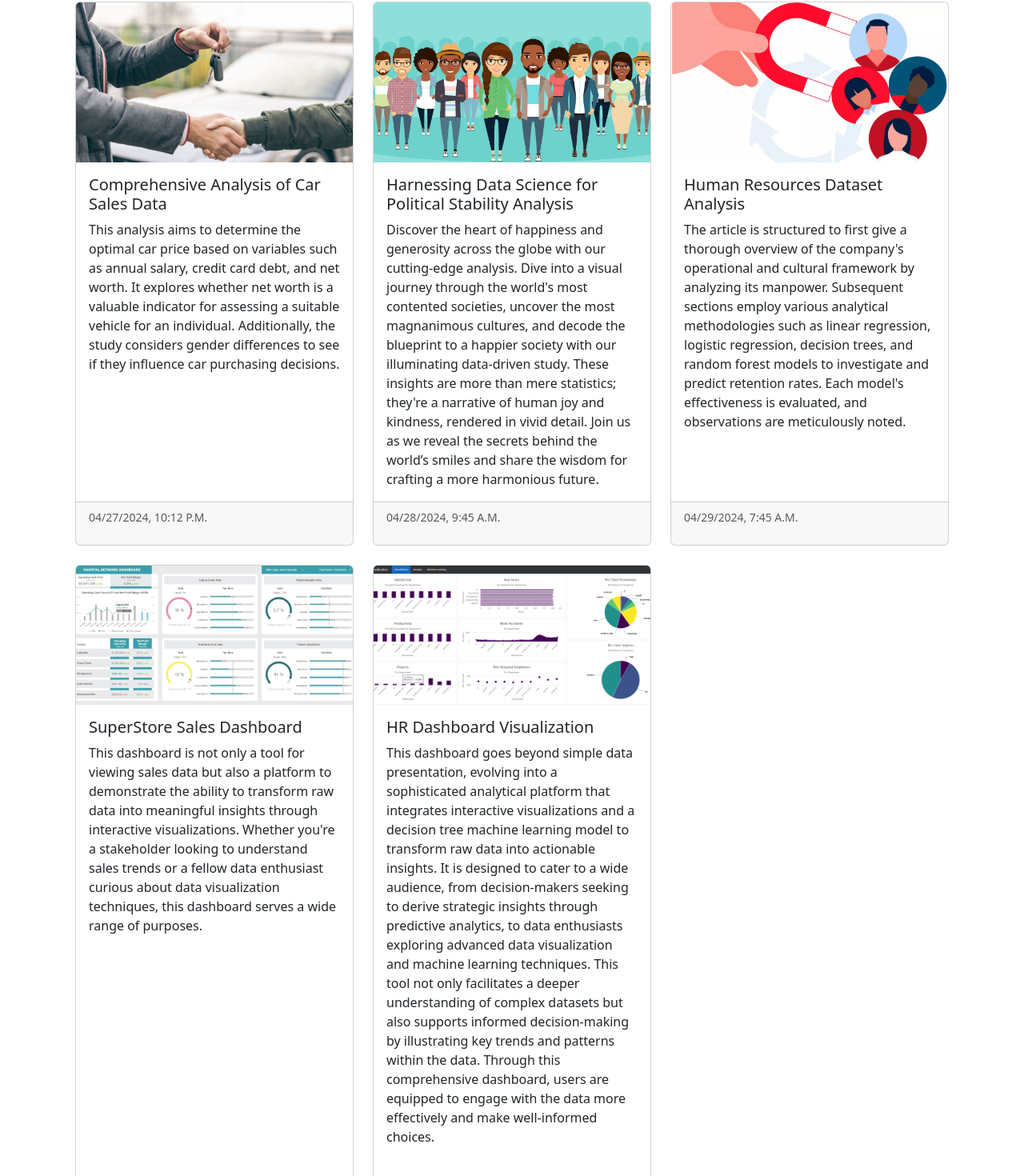
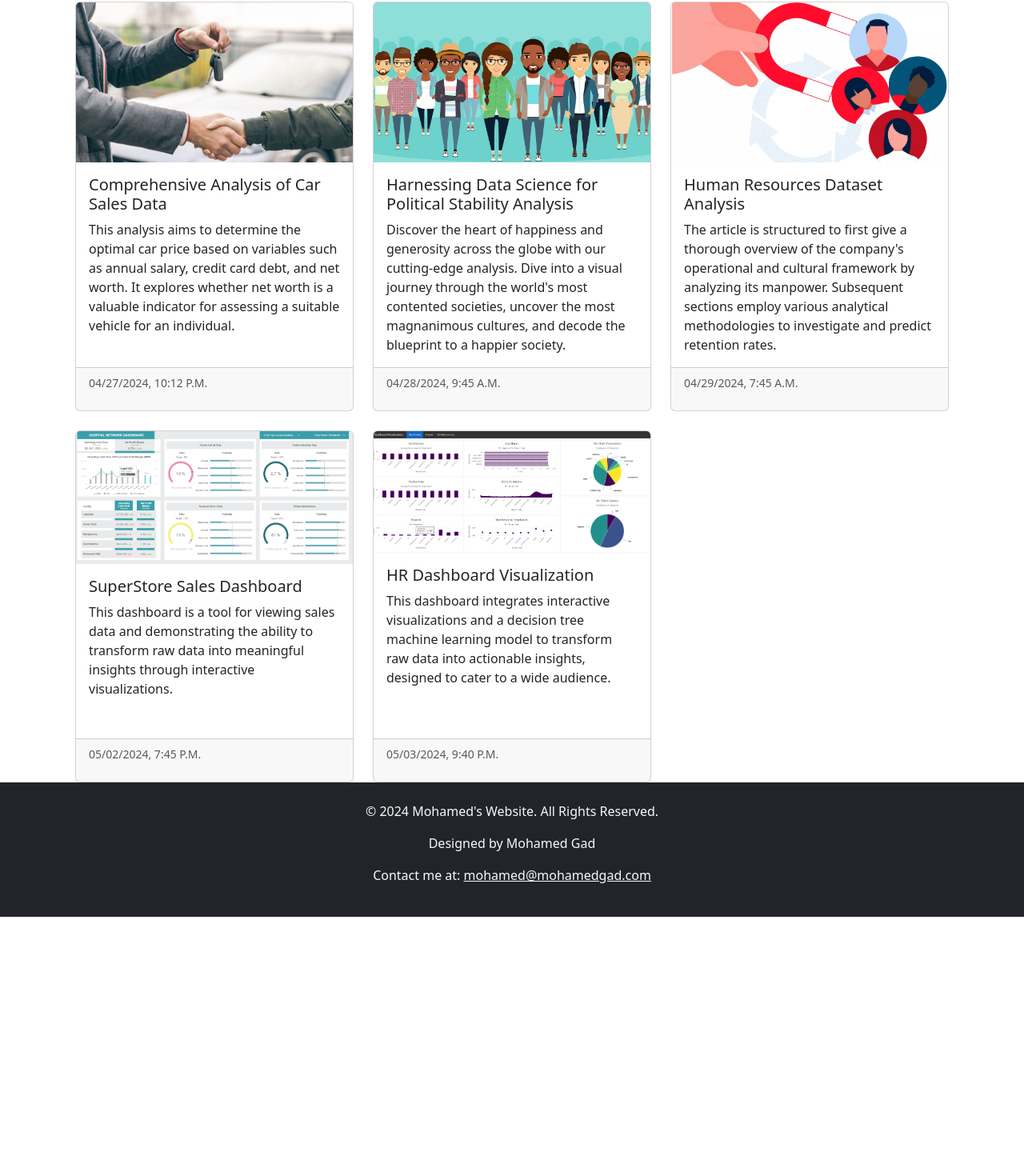
Before and after one commit to OldAlexhub/mohamedgad, a React (Create React App) app: page /articles in a window 1280 px wide. Shown: the part 134-1604 px from the top of the page at 80% size. After the commit the page ends 1280 px from the top, so only its background shows below. Built offline with nearby package versions, Linux system fonts and the light colour scheme.

Commit message:
testing something new

```diff
--- a/package.json
+++ b/package.json
@@ -13,6 +13,7 @@
     "react-bootstrap": "^2.10.1",
     "react-chartjs-2": "^5.2.0",
     "react-dom": "^18.2.0",
+    "react-helmet": "^6.1.0",
     "react-latex-next": "^2.2.0",
     "react-scripts": "5.0.1"
   },
--- a/src/routes/Articles.jsx
+++ b/src/routes/Articles.jsx
@@ -1,165 +1,98 @@
 import React from "react";
+import { Helmet } from "react-helmet";
+import { Container, Row, Col, Card } from "react-bootstrap";
+import { Link } from "react-router-dom";
 import Sales from "../images/sales.jpg";
 import SOC from "../images/soc.jpg";
 import Reten from "../images/reten.png";
 import Dash from "../images/dash.png";
 import HR from "../images/hr.png";
-import Card from "react-bootstrap/Card";
-import { Link } from "react-router-dom";
 import "bootstrap/dist/css/bootstrap.min.css";
-import { Container, Row, Col } from "react-bootstrap";
 
 const Articles = () => {
+  const articles = [
+    {
+      id: "carsales",
+      title: "Comprehensive Analysis of Car Sales Data",
+      description:
+        "This analysis aims to determine the optimal car price based on variables such as annual salary, credit card debt, and net worth. It explores whether net worth is a valuable indicator for assessing a suitable vehicle for an individual.",
+      imageUrl: Sales,
+      path: "/carsales",
+      date: "04/27/2024, 10:12 P.M.",
+    },
+    {
+      id: "politicsone",
+      title: "Harnessing Data Science for Political Stability Analysis",
+      description:
+        "Discover the heart of happiness and generosity across the globe with our cutting-edge analysis. Dive into a visual journey through the world's most contented societies, uncover the most magnanimous cultures, and decode the blueprint to a happier society.",
+      imageUrl: SOC,
+      path: "/politicsone",
+      date: "04/28/2024, 9:45 A.M.",
+    },
+    {
+      id: "humanresource",
+      title: "Human Resources Dataset Analysis",
+      description:
+        "The article is structured to first give a thorough overview of the company's operational and cultural framework by analyzing its manpower. Subsequent sections employ various analytical methodologies to investigate and predict retention rates.",
+      imageUrl: Reten,
+      path: "/humanresource",
+      date: "04/29/2024, 7:45 A.M.",
+    },
+    {
+      id: "interactive",
+      title: "SuperStore Sales Dashboard",
+      description:
+        "This dashboard is a tool for viewing sales data and demonstrating the ability to transform raw data into meaningful insights through interactive visualizations.",
+      imageUrl: Dash,
+      path: "/interactive",
+      date: "05/02/2024, 7:45 P.M.",
+    },
+    {
+      id: "hrinteractive",
+      title: "HR Dashboard Visualization",
+      description:
+        "This dashboard integrates interactive visualizations and a decision tree machine learning model to transform raw data into actionable insights, designed to cater to a wide audience.",
+      imageUrl: HR,
+      path: "/hrinteractive",
+      date: "05/03/2024, 9:40 P.M.",
+    },
+  ];
+
   return (
     <Container className="mt-4">
+      <Helmet>
+        <title>Articles</title>
+
+        <meta property="og:type" content="website" />
+        <meta property="og:url" content={window.location.href} />
+        <meta property="og:image" content={articles[0].imageUrl} />
+        <meta property="og:title" content={articles[0].title} />
+        <meta property="og:description" content={articles[0].description} />
+      </Helmet>
       <h1 style={{ textAlign: "center" }}>Articles</h1>
       <Row className="g-4">
-        <Col md={6} lg={4}>
-          <Link to={`/carsales`} className="text-decoration-none">
+        {articles.map((article) => (
+          <Col key={article.id} md={6} lg={4}>
+            <Link to={article.path} className="text-decoration-none">
               <Card>
                 <Card.Img
                   variant="top"
-                src={Sales}
-                alt="Sales prediction insights"
+                  src={article.imageUrl}
+                  alt={article.title + " insights"}
                 />
                 <Card.Body>
-                <Card.Title className="text-dark">
-                  Comprehensive Analysis of Car Sales Data
-                </Card.Title>
-
-                <Card.Text>
-                  This analysis aims to determine the optimal car price based on
-                  variables such as annual salary, credit card debt, and net
-                  worth. It explores whether net worth is a valuable indicator
-                  for assessing a suitable vehicle for an individual.
-                  Additionally, the study considers gender differences to see if
-                  they influence car purchasing decisions.
-                </Card.Text>
+                  <Card.Title className="text-dark">{article.title}</Card.Title>
+                  <Card.Text>{article.description}</Card.Text>
                 </Card.Body>
                 <Card.Footer>
                   <small className="text-muted">
-                  <p>04/27/2024, 10:12 P.M.</p>
+                    <p>{article.date}</p>
                   </small>
                 </Card.Footer>
               </Card>
             </Link>
           </Col>
-        <br />
-        <Col md={6} lg={4}>
-          <Link to={`/politicsone`} className="text-decoration-none">
-            <Card>
-              <Card.Img variant="top" src={SOC} alt="Home sales insights" />
-              <Card.Body>
-                <Card.Title className="text-dark">
-                  Harnessing Data Science for Political Stability Analysis
-                </Card.Title>
-                <Card.Text>
-                  Discover the heart of happiness and generosity across the
-                  globe with our cutting-edge analysis. Dive into a visual
-                  journey through the world's most contented societies, uncover
-                  the most magnanimous cultures, and decode the blueprint to a
-                  happier society with our illuminating data-driven study. These
-                  insights are more than mere statistics; they're a narrative of
-                  human joy and kindness, rendered in vivid detail. Join us as
-                  we reveal the secrets behind the world’s smiles and share the
-                  wisdom for crafting a more harmonious future.
-                </Card.Text>
-              </Card.Body>
-              <Card.Footer>
-                <small className="text-muted">
-                  <p>04/28/2024, 9:45 A.M.</p>
-                </small>
-              </Card.Footer>
-            </Card>
-          </Link>
-        </Col>
-        <br />
-        <Col md={6} lg={4}>
-          <Link to={`/humanresource`} className="text-decoration-none">
-            <Card>
-              <Card.Img variant="top" src={Reten} alt="Home sales insights" />
-              <Card.Body>
-                <Card.Title className="text-dark">
-                  Human Resources Dataset Analysis{" "}
-                </Card.Title>
-                <Card.Text>
-                  The article is structured to first give a thorough overview of
-                  the company's operational and cultural framework by analyzing
-                  its manpower. Subsequent sections employ various analytical
-                  methodologies such as linear regression, logistic regression,
-                  decision trees, and random forest models to investigate and
-                  predict retention rates. Each model's effectiveness is
-                  evaluated, and observations are meticulously noted.
-                </Card.Text>
-              </Card.Body>
-              <Card.Footer>
-                <small className="text-muted">
-                  <p>04/29/2024, 7:45 A.M.</p>
-                </small>
-              </Card.Footer>
-            </Card>
-          </Link>
-        </Col>
-        <br />
-        <Col md={6} lg={4}>
-          <Link to={`/interactive`} className="text-decoration-none">
-            <Card>
-              <Card.Img variant="top" src={Dash} alt="Home sales insights" />
-              <Card.Body>
-                <Card.Title className="text-dark">
-                  SuperStore Sales Dashboard{" "}
-                </Card.Title>
-                <Card.Text>
-                  This dashboard is not only a tool for viewing sales data but
-                  also a platform to demonstrate the ability to transform raw
-                  data into meaningful insights through interactive
-                  visualizations. Whether you're a stakeholder looking to
-                  understand sales trends or a fellow data enthusiast curious
-                  about data visualization techniques, this dashboard serves a
-                  wide range of purposes.
-                </Card.Text>
-              </Card.Body>
-              <Card.Footer>
-                <small className="text-muted">
-                  <p>05/02/2024, 7:45 P.M.</p>
-                </small>
-              </Card.Footer>
-            </Card>
-          </Link>
-        </Col>
-        <br />
-        <Col md={6} lg={4}>
-          <Link to={`/hrinteractive`} className="text-decoration-none">
-            <Card>
-              <Card.Img variant="top" src={HR} alt="Home sales insights" />
-              <Card.Body>
-                <Card.Title className="text-dark">
-                  HR Dashboard Visualization{" "}
-                </Card.Title>
-                <Card.Text>
-                  This dashboard goes beyond simple data presentation, evolving
-                  into a sophisticated analytical platform that integrates
-                  interactive visualizations and a decision tree machine
-                  learning model to transform raw data into actionable insights.
-                  It is designed to cater to a wide audience, from
-                  decision-makers seeking to derive strategic insights through
-                  predictive analytics, to data enthusiasts exploring advanced
-                  data visualization and machine learning techniques. This tool
-                  not only facilitates a deeper understanding of complex
-                  datasets but also supports informed decision-making by
-                  illustrating key trends and patterns within the data. Through
-                  this comprehensive dashboard, users are equipped to engage
-                  with the data more effectively and make well-informed choices.
-                </Card.Text>
-              </Card.Body>
-              <Card.Footer>
-                <small className="text-muted">
-                  <p>05/03/2024, 9:40 P.M.</p>
-                </small>
-              </Card.Footer>
-            </Card>
-          </Link>
-        </Col>
+        ))}
       </Row>
     </Container>
   );
```
Also changed, not shown: 1 other file (tests, documents, lock files or other folders). Lines whose indentation alone changed are shown as unchanged.
